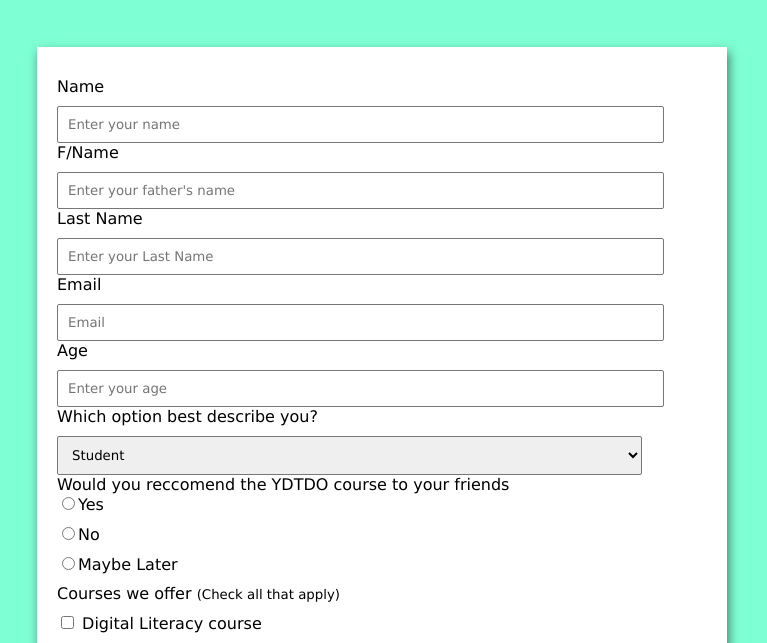
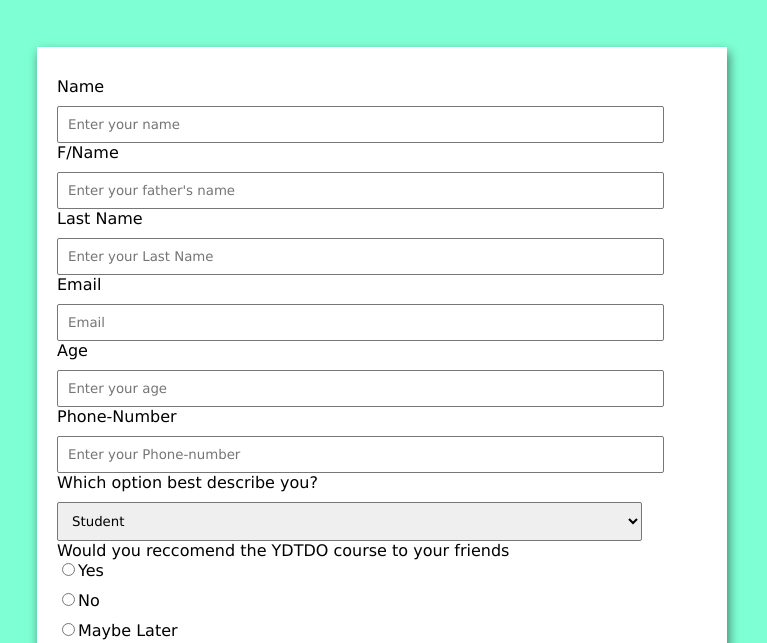
Before and after one commit to zainabbehzad/survey-form, a plain HTML site: page index.html in a window 1280 px wide. Shown: the part 103-746 px from the top of the page, without its empty margins (258-1025 px from the left). Drawn offline with Linux system fonts and the light colour scheme.

Commit message:
Added some new tags in HTML file

```diff
--- a/index.html
+++ b/index.html
@@ -39,6 +39,12 @@
         Age
       </label>
       <input type="number" id="number" placeholder="Enter your age" min="18" max="35" required/>
+    </div>
+    <div class="form-control">
+      <label for="tel" id="label-tel">
+        Phone-Number
+      </label>
+      <input type="number" id="tel" placeholder="Enter your Phone-number" required/>
     </div>
     <div class="form-control">
       <label for="dropdown" id="dropdown">
```
